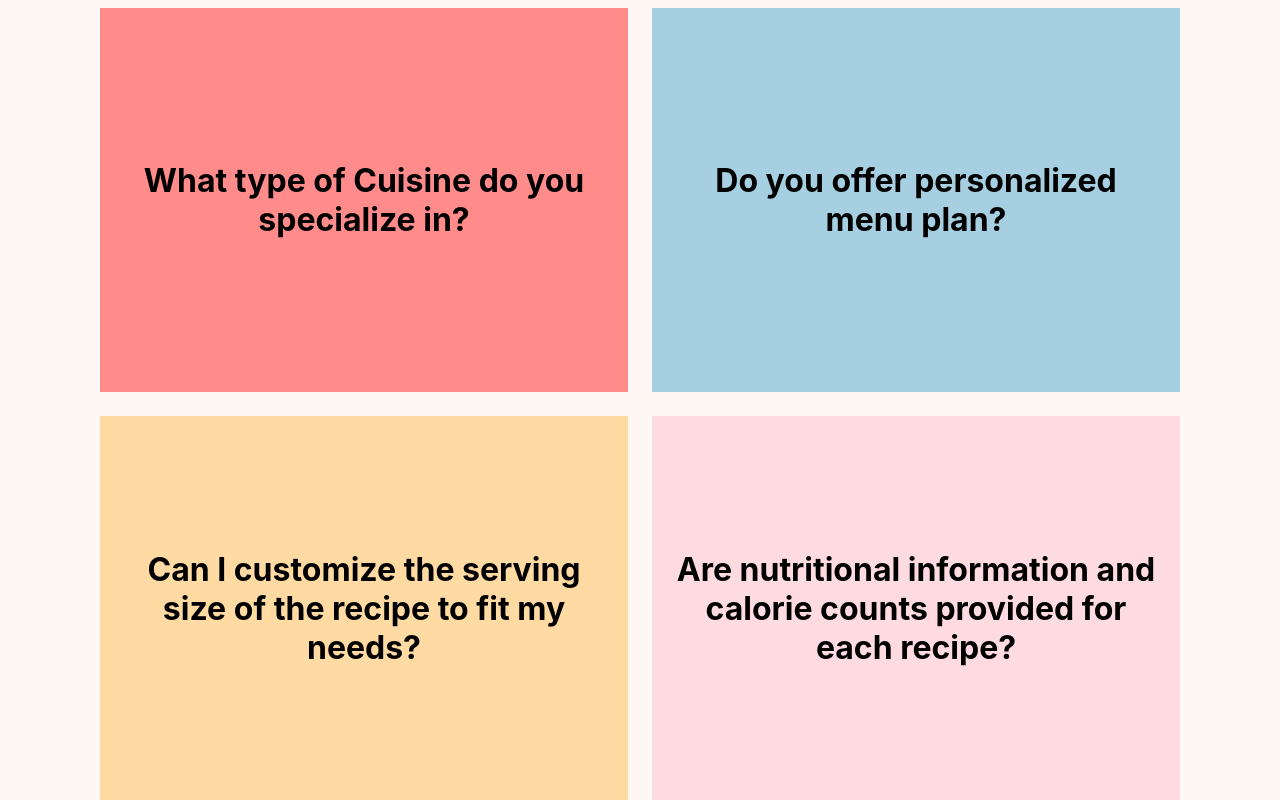
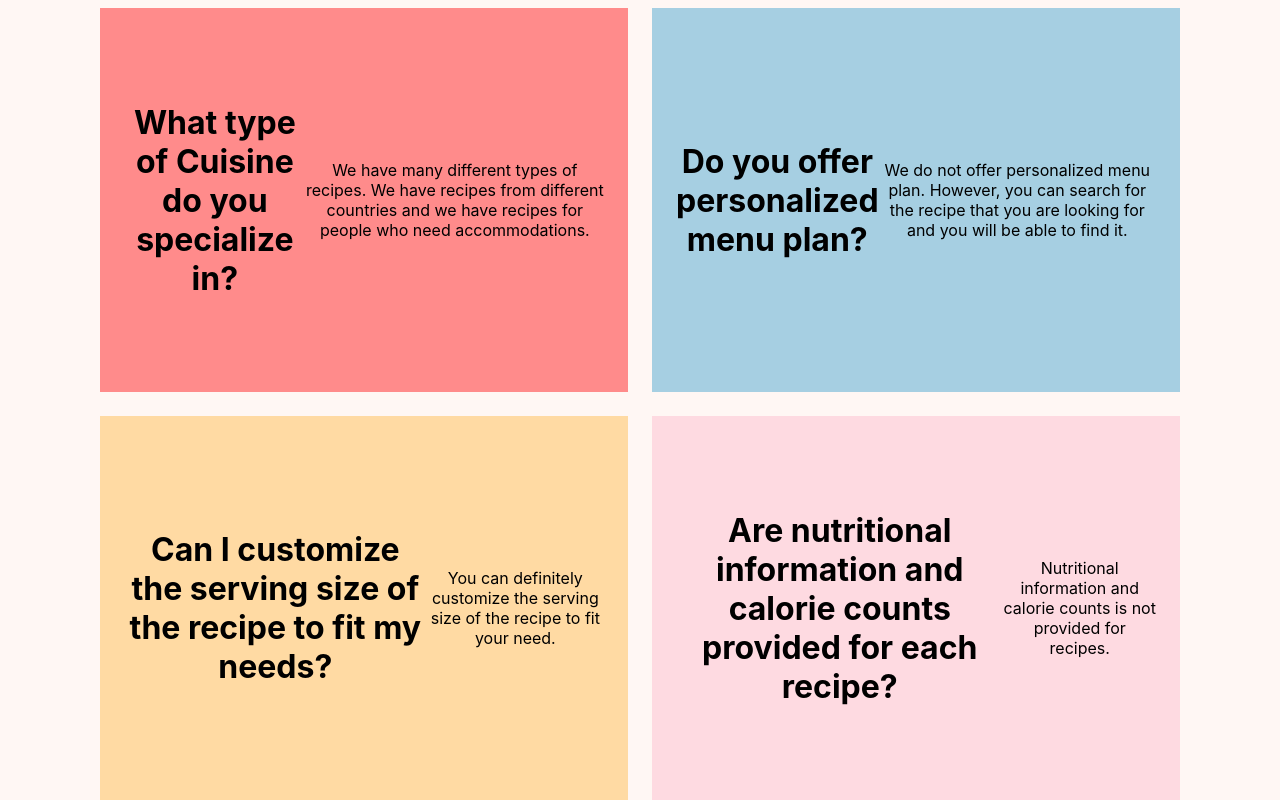
Before and after one commit to iftekar2/RecipeFinder, a React (Create React App) app: page / in a window 1280 px wide. Shown: the part 1885-2685 px from the top of the page. Built offline with nearby package versions, Linux system fonts and the light colour scheme; no server answers.

Commit message:
Adding answers to FAQ.jsx questions

```diff
--- a/src/Components/FAQ.jsx
+++ b/src/Components/FAQ.jsx
@@ -11,20 +11,38 @@ function FAQ() {
         <div className="faq">
           <div className="questionOne">
             <h1>What type of Cuisine do you specialize in?</h1>
+            <p>
+              We have many different types of recipes. We have recipes from
+              different countries and we have recipes for people who need
+              accommodations.
+            </p>
           </div>
           <div className="questionTwo">
             <h1>Do you offer personalized menu plan?</h1>
+            <p>
+              We do not offer personalized menu plan. However, you can search
+              for the recipe that you are looking for and you will be able to
+              find it.
+            </p>
           </div>
           <div className="questionThree">
             <h1>
               Can I customize the serving size of the recipe to fit my needs?
             </h1>
+            <p>
+              You can definitely customize the serving size of the recipe to fit
+              your need.
+            </p>
           </div>
           <div className="questionFour">
             <h1>
               Are nutritional information and calorie counts provided for each
               recipe?
             </h1>
+            <p>
+              Nutritional information and calorie counts is not provided for
+              recipes.
+            </p>
           </div>
         </div>
       </div>
--- a/src/Components/Favorite.jsx
+++ b/src/Components/Favorite.jsx
@@ -337,11 +337,11 @@ const Recipes = styled.div`
       width: 22rem;
 
       .recipeNameOverlay {
-        display: none; /* Hide the name by default in mobile mode */
+        display: none;
       }
 
       img {
-        opacity: 1; /* Show the image by default in mobile mode */
+        opacity: 1;
       }
     }
   }
```
